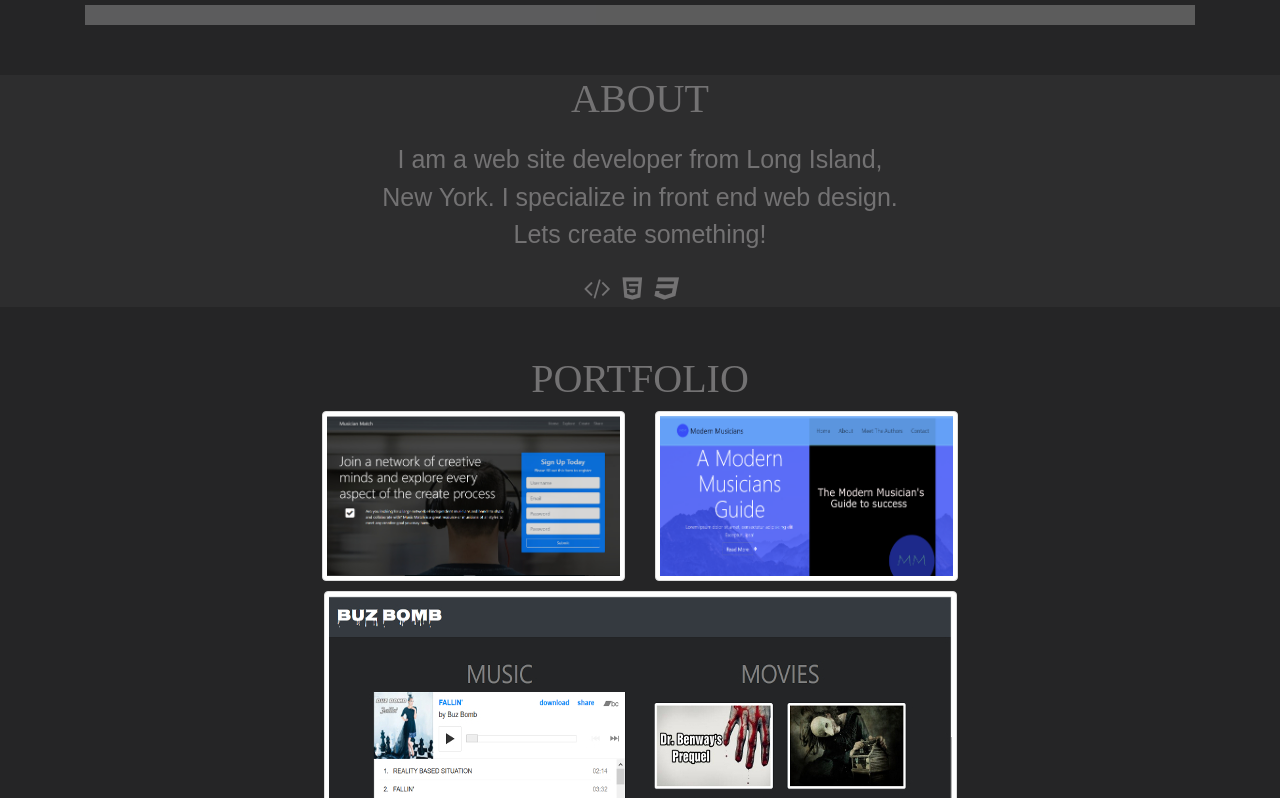
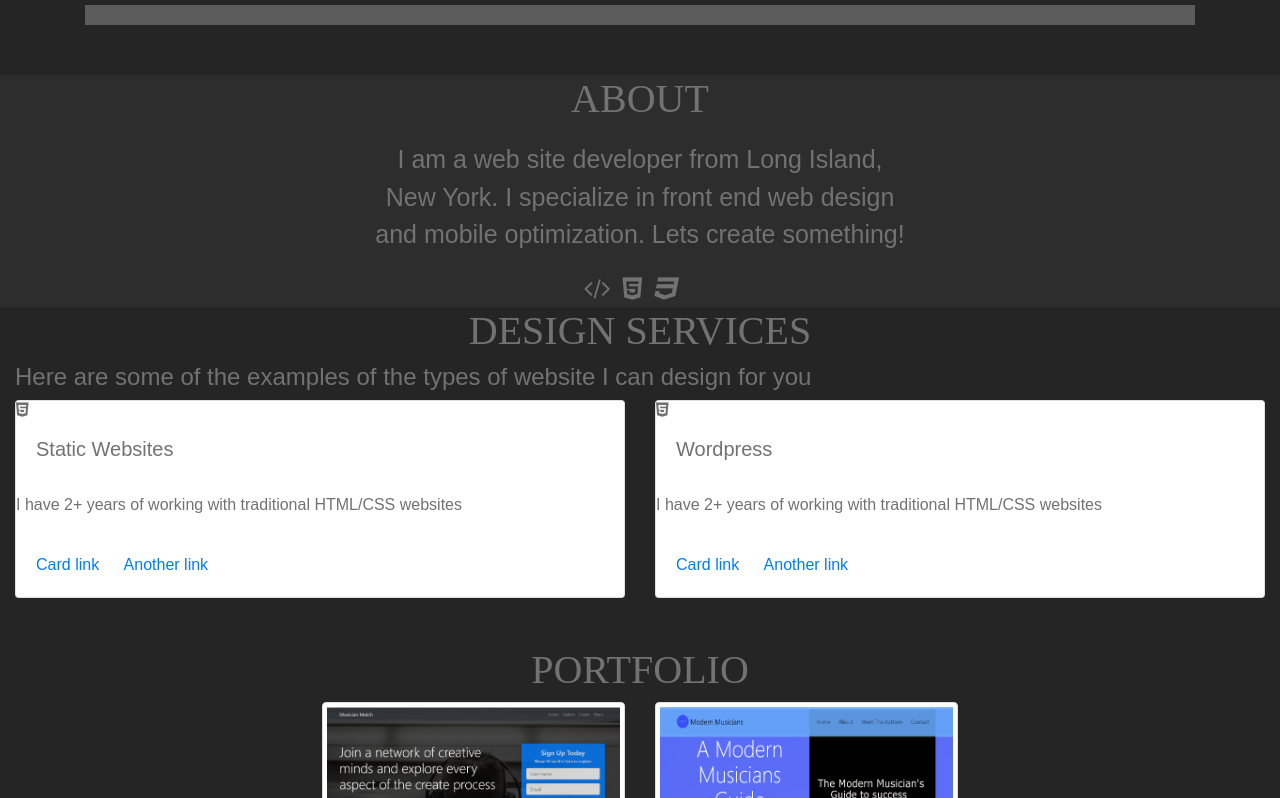
Before and after one commit to raviddesign/raviddesign.github.io, a plain HTML site: page index.html in a window 1280 px wide. Shown: the part 518-1316 px from the top of the page. Drawn offline with nearby package versions, Linux system fonts and the light colour scheme; grey boxes are pictures that could not be loaded; a script that the page names is missing; some icons are missing.

Commit message:
Initial Deploy

```diff
--- a/index.html
+++ b/index.html
@@ -88,11 +88,49 @@
 		<div  class="container">
 			<div class="row">
 				<div id="skills" class="col-lg-6">
-					<p>I am a web site developer from Long Island, New York. I specialize in front end web design. Lets create something!</p>
+					<p>I am a web site developer from Long Island, New York. I specialize in front end web design and mobile optimization. Lets create something!</p>
 					<i class="fa fa-code"></i>
 					<i class="fa fa-html5"></i>
 					<i class="fa fa-css3"></i>
 					<i class="fa fa-js-square"></i>
+				</div>
+			</div>
+		</div>
+	</div>
+</section>
+
+<section>
+	<div class="container-fluid">
+		<h1>Design Services</h1>
+		<h4>Here are some of the examples of the types of website I can design for you</h4>
+		<div class="row">
+			<div class="col-lg-6">
+				<div id="static" class="card" style=";">
+					<i class="fa fa-html5"></i>
+					<div class="card-body">
+						<h5 class="card-title">Static Websites</h5>
+						<p class="card-text"></p>
+					</div>
+					<p>I have 2+ years of working with traditional HTML/CSS websites</p>
+					<div class="card-body">
+						<a href="#" class="card-link">Card link</a>
+						<a href="#" class="card-link">Another link</a>
+					</div>
+				</div>
+			</div>
+
+			<div class="col-lg-6">
+				<div id="wordpress" class="card" style="">
+					<i class="fa fa-html5"></i>
+					<div class="card-body">
+						<h5 class="card-title">Wordpress</h5>
+						<p class="card-text"></p>
+					</div>
+					<p>I have 2+ years of working with traditional HTML/CSS websites</p>
+					<div class="card-body">
+						<a href="#" class="card-link">Card link</a>
+						<a href="#" class="card-link">Another link</a>
+					</div>
 				</div>
 			</div>
 		</div>
```
Also changed, not shown: 1 other file.
